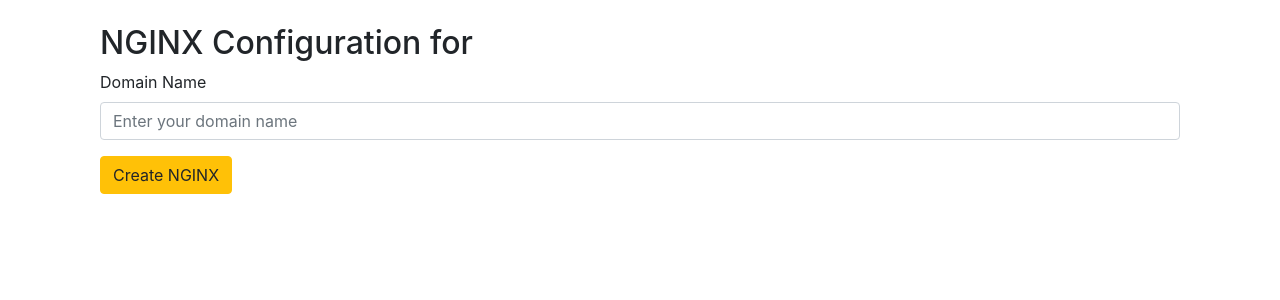
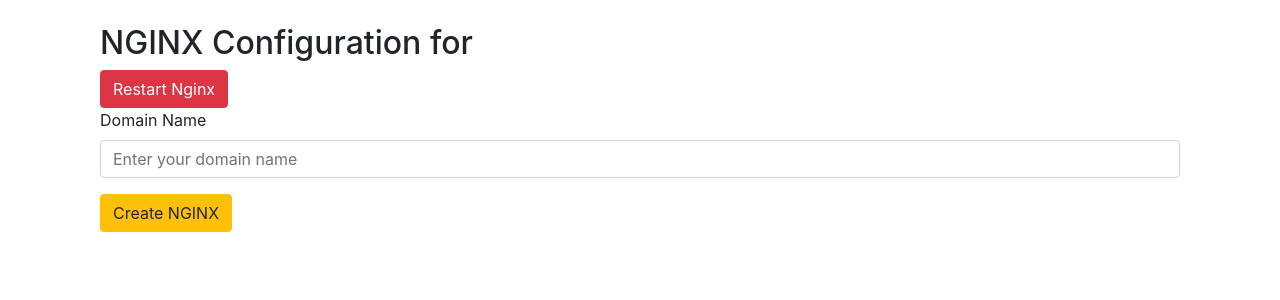
Before and after one commit to tijnndev/server-manager, a Flask app: template templates/nginx/index.html in a window 1280 px wide. Shown: the part 136-436 px from the top of the page. Run offline with Flask 3, Linux system fonts and the light colour scheme; the template is opened without the code that fills it, so the values that code supplies are empty; the visitor is signed in with stand-in values (Sample User, id 1); parts of the project's set-up code (start-up, migrations or seed data) failed here and were passed over; some libraries are stand-ins or nearby versions.

Commit message:
Added restart nginx button

```diff
--- a/routes/nginx.py
+++ b/routes/nginx.py
@@ -56,6 +56,7 @@
     if request.method == 'POST':
         action = request.form.get("action")
         domain_name = request.form.get("domain_name", process.domain or name)
+        nginx_enabled_path = f'/etc/nginx/sites-enabled/{domain_name}'
         process.domain = domain_name
         db.session.add(process)
         db.session.commit()
@@ -112,6 +113,7 @@
     }}
 }}"""
 
+
             with open(nginx_file_path, 'w') as file:
                 file.write(default_nginx_content)
 
@@ -122,6 +124,9 @@
                 os.remove(nginx_enabled_path)
             if os.path.exists(nginx_file_path):
                 os.remove(nginx_file_path)
+            subprocess.run(["sudo", "systemctl", "reload", "nginx"])
+
+        elif action == "restart_nginx":
             subprocess.run(["sudo", "systemctl", "reload", "nginx"])
 
     cert_exists = os.path.exists(cert_path)
--- a/templates/nginx/index.html
+++ b/templates/nginx/index.html
@@ -7,6 +7,7 @@
 
     <form method="POST">
 
+    <button type="submit" name="action" value="restart_nginx" class="btn btn-danger">Restart Nginx</button>
     <div class="mb-3">
         <label for="domain_name" class="form-label">Domain Name</label>
         <input type="text" class="form-control" id="domain_name" name="domain_name" value="{{service.domain}}" placeholder="Enter your domain name">
```
